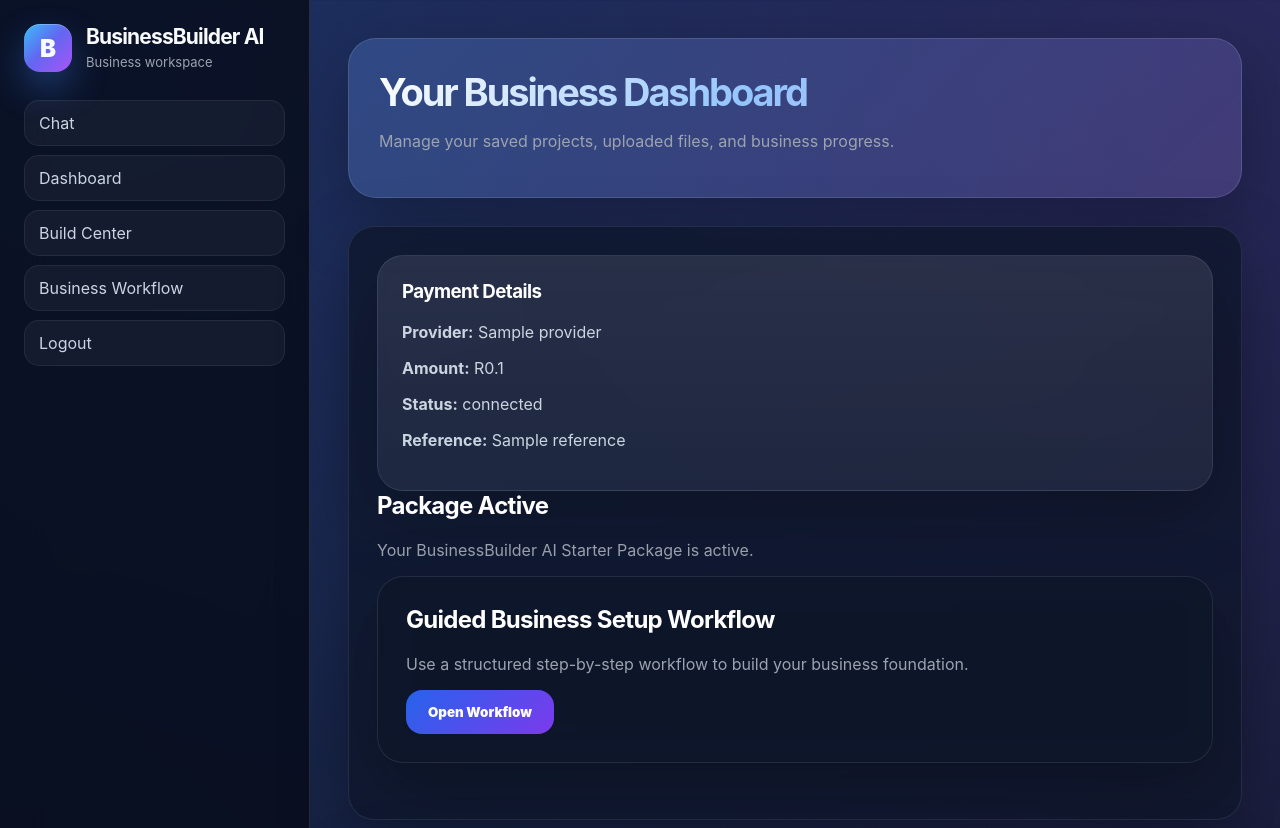
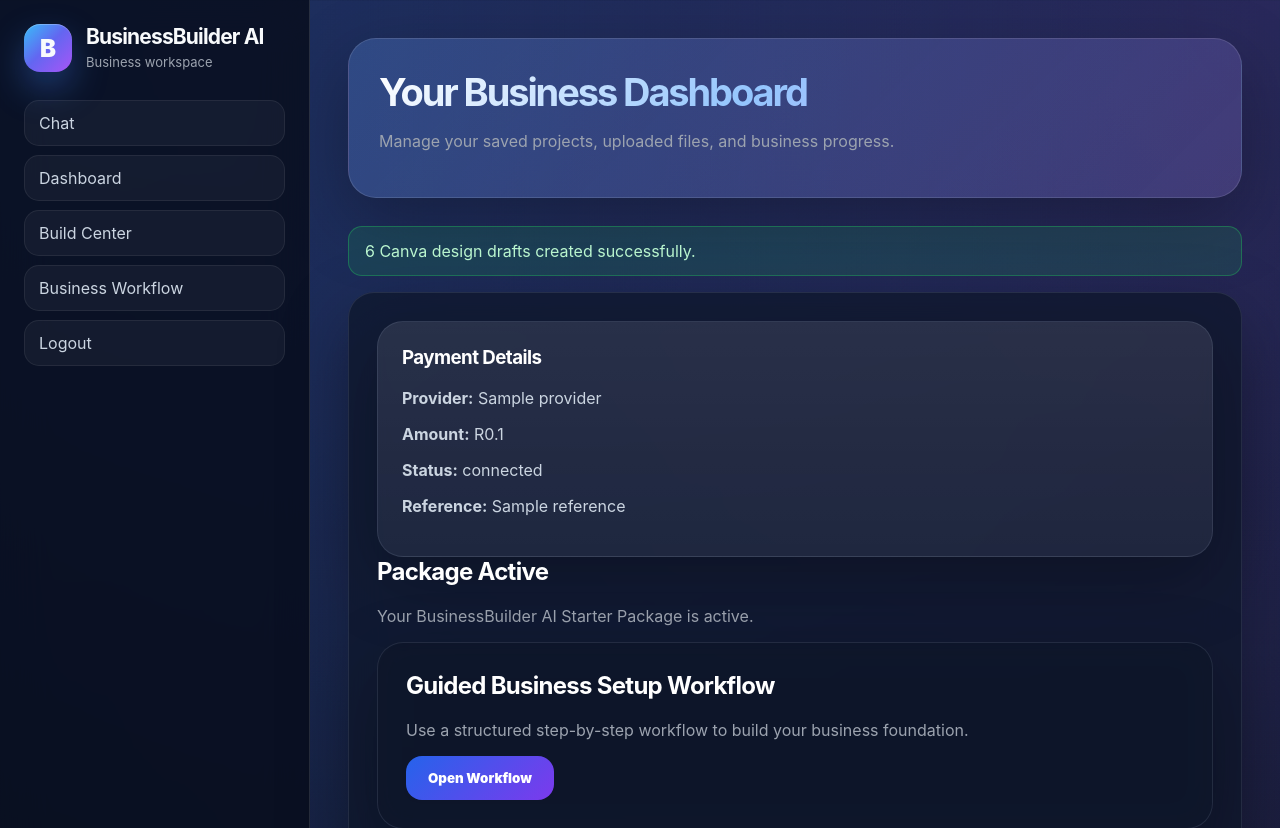
Before and after one commit to olwakhendamse18-commits/businessbuilder-ai, a Flask app: page /dashboard?canva_designs=created&created_count=6&failed_count=0 in a window 1280 px wide. Shown: the top 828 px of the page. Run offline with Flask 3, Linux system fonts and the light colour scheme; the visitor is signed in with stand-in values (Sample User, id 1); a database or web service that is not in the repository returns one stand-in record (values such as "Sample title"); some libraries are stand-ins or nearby versions.

Commit message:
Add Canva design draft creation

```diff
--- a/app.py
+++ b/app.py
@@ -1519,7 +1519,7 @@
     conn.close()
 
 
-def create_canva_design(user_id, title):
+def create_canva_design(user_id, title, width=1080, height=1080):
     connection = get_canva_connection(user_id)
 
     if not connection or connection[2] != "connected":
@@ -1541,8 +1541,8 @@
                 "type": "type_and_asset",
                 "design_type": {
                     "type": "custom",
-                    "width": 1080,
-                    "height": 1080
+                    "width": width,
+                    "height": height
                 },
                 "title": title
             },
@@ -1554,8 +1554,8 @@
     except ValueError:
         return None, None, None, None, "Canva returned an unexpected response. Please try again."
 
-    design = result.get("design", {})
-    canva_design_id = design.get("id")
+    design = result.get("design") or result.get("data", {}).get("design") or {}
+    canva_design_id = design.get("id") or design.get("design_id")
 
     if response.status_code != 200 or not canva_design_id:
         return None, None, None, None, "Canva could not create the design draft. Reconnect Canva or try again."
@@ -1564,8 +1564,8 @@
 
     return (
         canva_design_id,
-        urls.get("edit_url", ""),
-        urls.get("view_url", ""),
+        urls.get("edit_url") or design.get("edit_url", ""),
+        urls.get("view_url") or design.get("view_url", ""),
         "draft",
         None
     )
@@ -2451,9 +2451,11 @@
             "title": "Canva Design Drafts",
             "status": status_for(canva_designs, bool(canva_design_briefs)),
             "description": f"{len(canva_designs)} editable Canva design drafts created.",
-            "url": latest_canva_design_url or "/create_canva_design",
-            "action": "Open Latest Canva Draft" if latest_canva_design_url else "Create Canva Draft",
-            "external": bool(latest_canva_design_url),
+            "url": "/create_canva_designs",
+            "action": "Create Canva Design Drafts",
+            "secondary_url": latest_canva_design_url,
+            "secondary_action": "Open Latest Canva Draft",
+            "secondary_external": bool(latest_canva_design_url),
             "count": f"{len(canva_designs)} created"
         },
         {
@@ -3537,6 +3539,73 @@
     )
 
     return redirect("/dashboard?canva_design=created")
+
+
+@app.route("/create_canva_designs")
+def create_canva_designs_from_brief():
+    if "user_id" not in session:
+        return redirect("/login")
+
+    user_id = session["user_id"]
+
+    if not user_has_paid(user_id):
+        return redirect("/dashboard")
+
+    connection = get_canva_connection(user_id)
+
+    if not connection or connection[2] != "connected":
+        return redirect("/business_workflow?canva_design_error=connection")
+
+    brief = get_latest_canva_design_brief(user_id)
+
+    if not brief:
+        return redirect("/business_workflow?canva_design_error=no_brief")
+
+    base_title = brief[1][:180]
+    draft_specs = [
+        ("Logo Concept", 1080, 1080),
+        ("Shopify Homepage Banner", 1800, 700),
+        ("Instagram Post Template", 1080, 1080),
+        ("Instagram Story Template", 1080, 1920),
+        ("TikTok Reels Cover", 1080, 1920),
+        ("Business Card", 1050, 600)
+    ]
+    created_count = 0
+    failed_count = 0
+
+    for label, width, height in draft_specs:
+        title = f"{base_title} - {label}"[:255]
+        canva_design_id, edit_url, view_url, status, error = (
+            create_canva_design(
+                user_id,
+                title,
+                width,
+                height
+            )
+        )
+
+        if error:
+            failed_count += 1
+            continue
+
+        save_canva_design(
+            user_id,
+            title,
+            canva_design_id,
+            edit_url,
+            view_url,
+            status
+        )
+        created_count += 1
+
+    if not created_count:
+        return redirect("/business_workflow?canva_design_error=batch_create_failed")
+
+    return redirect(
+        f"/dashboard?canva_designs=created"
+        f"&created_count={created_count}"
+        f"&failed_count={failed_count}"
+    )
 
 
 @app.route("/generate_build_quote")
--- a/templates/canva_design_brief.html
+++ b/templates/canva_design_brief.html
@@ -55,6 +55,7 @@
         <div class="plan-actions">
             <a href="/dashboard" class="secondary-button">Back to Dashboard</a>
             <a href="/business_workflow" class="primary-button">Open Workflow</a>
+            <a href="/create_canva_designs" class="primary-button">Create Canva Design Drafts</a>
         </div>
 
     </main>
--- a/templates/canva_settings.html
+++ b/templates/canva_settings.html
@@ -41,6 +41,11 @@
             {% if connection and connection["status"] == "connected" %}
                 <p class="connection-status connected">Canva Connected</p>
                 <p>Your Canva account is connected and ready to create editable design drafts.</p>
+
+                <div class="generator-actions">
+                    <a href="/create_canva_designs" class="primary-button">Create Canva Design Drafts</a>
+                    <a href="/business_workflow" class="secondary-button">Open Workflow</a>
+                </div>
             {% else %}
                 <p class="connection-status not-connected">Canva Not Connected</p>
                 <p>Connect your Canva account securely through Canva OAuth.</p>
--- a/templates/dashboard.html
+++ b/templates/dashboard.html
@@ -52,6 +52,15 @@
 
         {% if request.args.get("canva_design") == "created" %}
             <p class="success-notice">Canva design draft created successfully.</p>
+        {% endif %}
+
+        {% if request.args.get("canva_designs") == "created" %}
+            <p class="success-notice">
+                {{ request.args.get("created_count", "0") }} Canva design drafts created successfully.
+                {% if request.args.get("failed_count", "0") != "0" %}
+                    {{ request.args.get("failed_count") }} drafts could not be created.
+                {% endif %}
+            </p>
         {% endif %}
 
        <section class="project-form">
```
Also changed, not shown: templates/build_center.html (+8 -1 lines), templates/business_workflow.html (+8 -0 lines).
